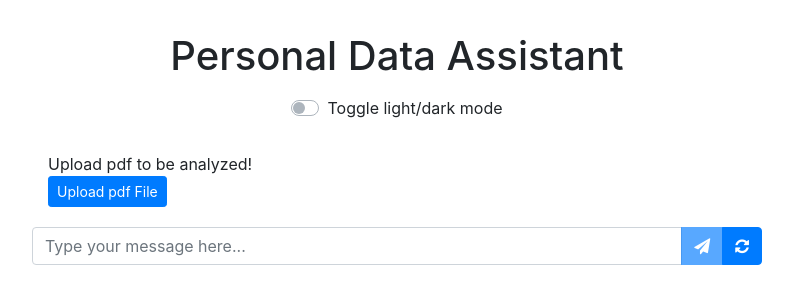
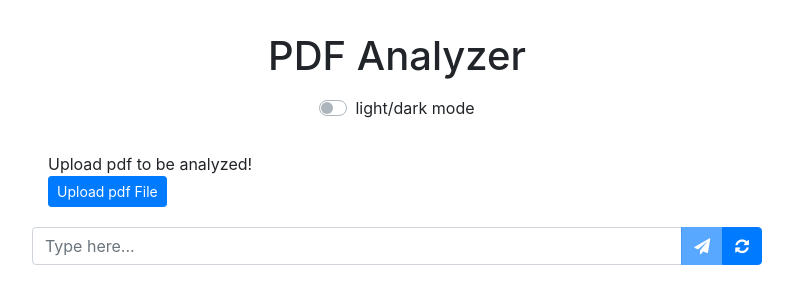
Before and after one commit to oktavianuu/pdf-analyzer, a Flask app: template templates/index.html in a window 1280 px wide. Shown: the top 304 px of the page, without its empty margins (243-1036 px from the left). Run offline with Flask 3, Linux system fonts and the light colour scheme; the template is opened without the code that fills it, so the values that code supplies are empty; some libraries are stand-ins or nearby versions.

Commit message:
improve ui

```diff
--- a/templates/index.html
+++ b/templates/index.html
@@ -27,12 +27,12 @@
     <div class="container d-flex flex-column vh-100">
         <div class="row">
             <div class="col-12" style="margin-top: 2rem">
-                <h1 class="text-center mb-3">Personal Data Assistant</h1>
+                <h1 class="text-center mb-3">PDF Analyzer</h1>
             </div>
             <div class="col-12 text-center">
                 <div class="custom-control custom-switch mb-3">
                     <input type="checkbox" class="custom-control-input" id="light-dark-mode-switch"/>
-                    <label class="custom-control-label" for="light-dark-mode-switch">Toggle light/dark mode</label>
+                    <label class="custom-control-label" for="light-dark-mode-switch">light/dark mode</label>
                 </div>
             </div>
         </div>
@@ -56,7 +56,7 @@
                 </div>
                 </div>
                 <div class="input-group mt-1">
-                    <input type="text" id="message-input" class="form-control" placeholder="Type your message here..." />
+                    <input type="text" id="message-input" class="form-control" placeholder="Type here..." />
                     <div class="input-group-append">
                         <button id="send-button" class="btn btn-primary send">
                             <i class="fa fa-paper-plane"></i>
```
